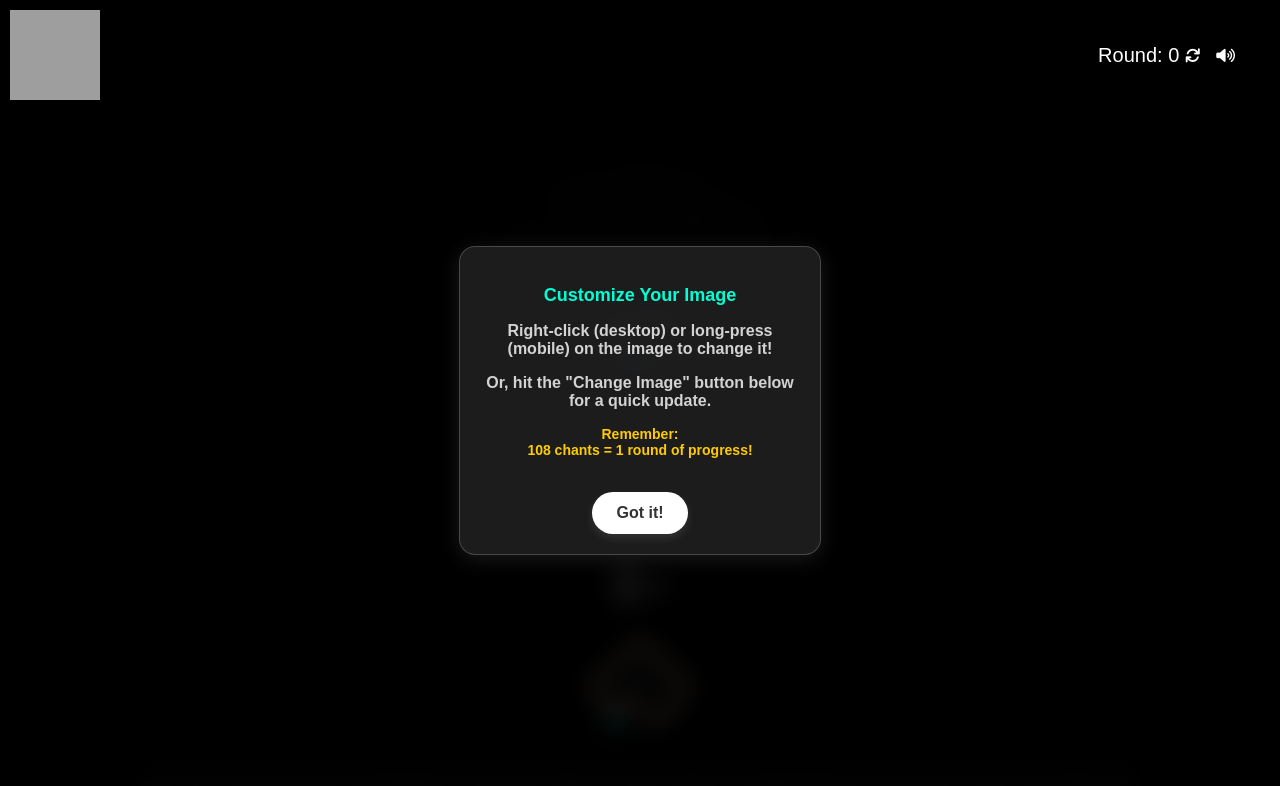
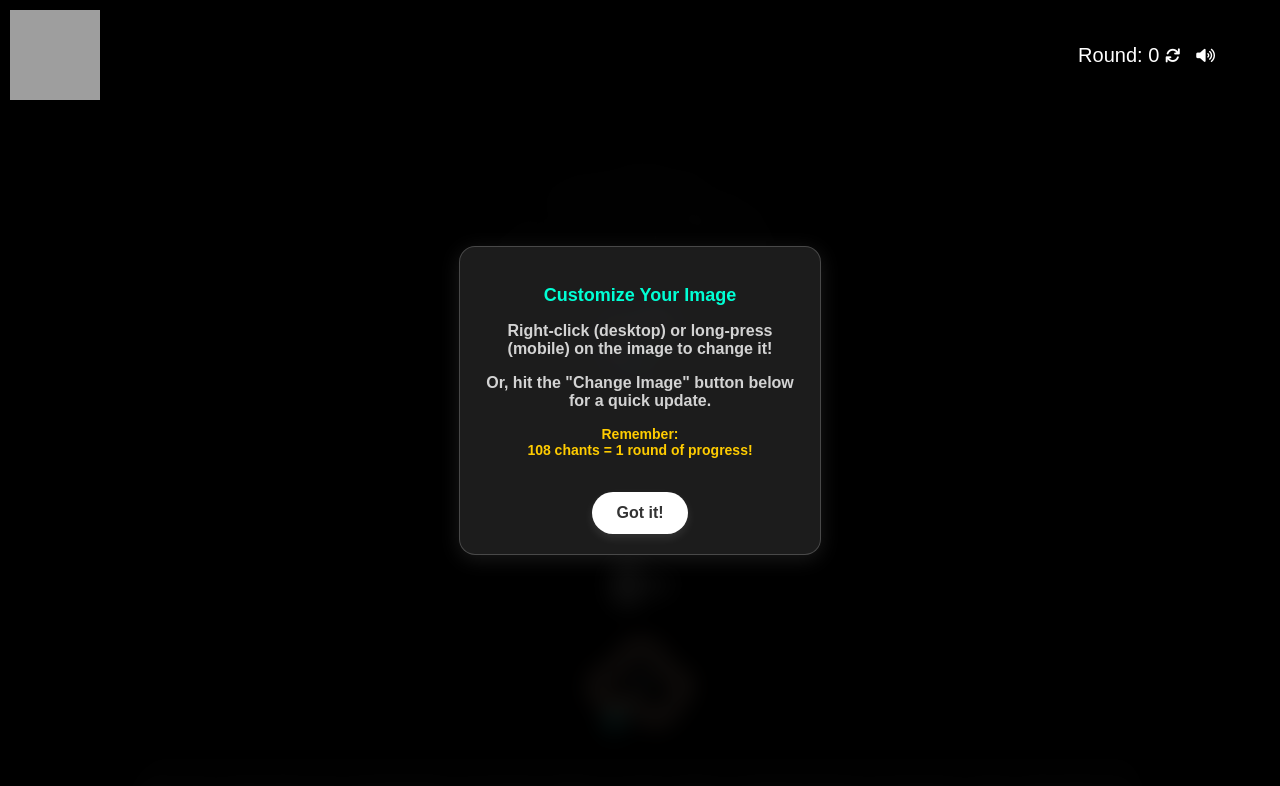
Before and after one commit to Hansraj-k/Digital-Japa-Beads, a plain HTML site: page index.html in a window 1280 px wide. Shown: the top 786 px of the page. Drawn offline with Linux system fonts and the light colour scheme; grey boxes are pictures that could not be loaded; a web font is replaced by a local one.

Commit message:
Update style.css

```diff
--- a/style.css
+++ b/style.css
@@ -44,13 +44,25 @@ body {
     display: flex;
     justify-content: space-between;
     align-items: center;
-    width: 100%; /* Ensure full width */
+    width: 100vw; /* Force full viewport width */
     padding: 10px;
     background-color: black;
     position: fixed;
     top: 0;
     left: 0;
     z-index: 1000;
+    box-sizing: border-box; /* Ensure padding doesn't affect width */
+}
+
+.toolbar::before {
+    content: "";
+    position: absolute;
+    top: 0;
+    left: 0;
+    width: 100vw;
+    height: 100%;
+    background-color: black;
+    z-index: -1;
 }
 
 /* Round display container */
```
